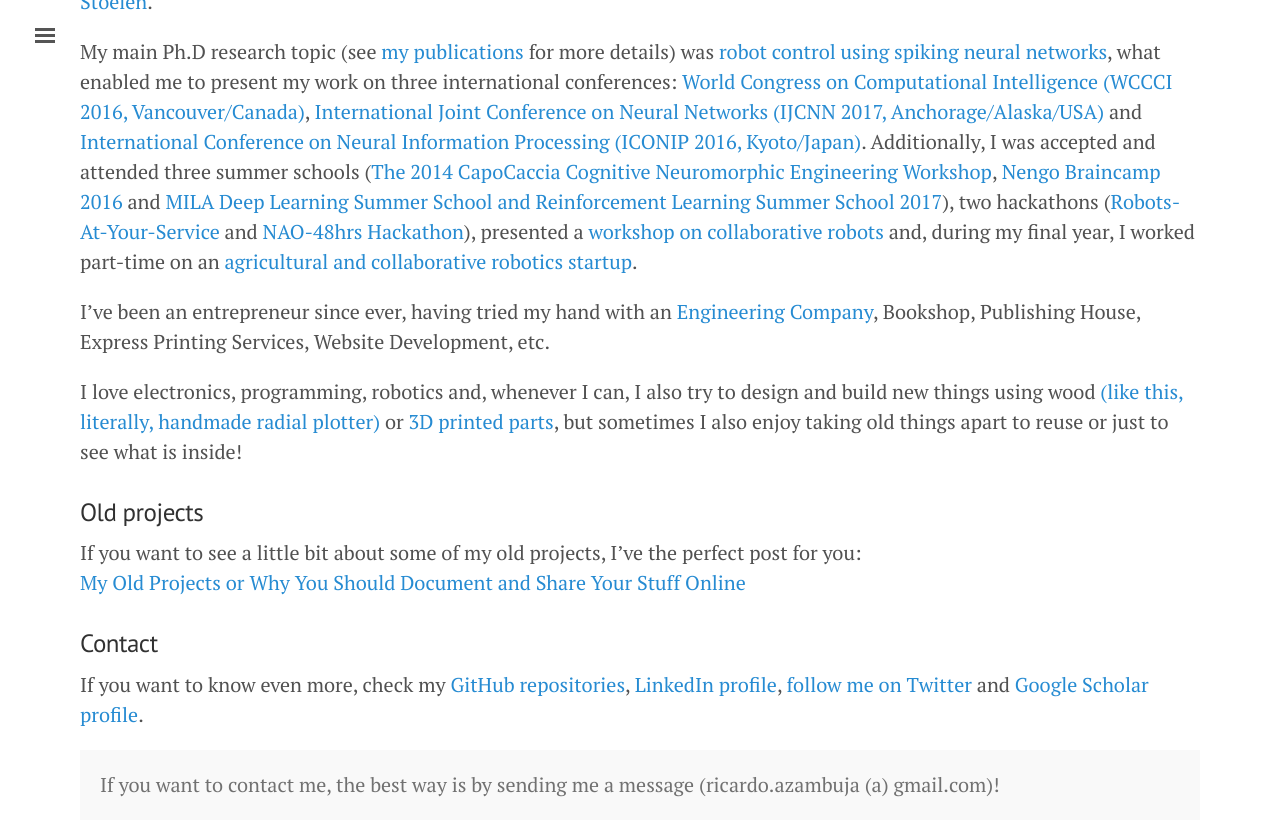
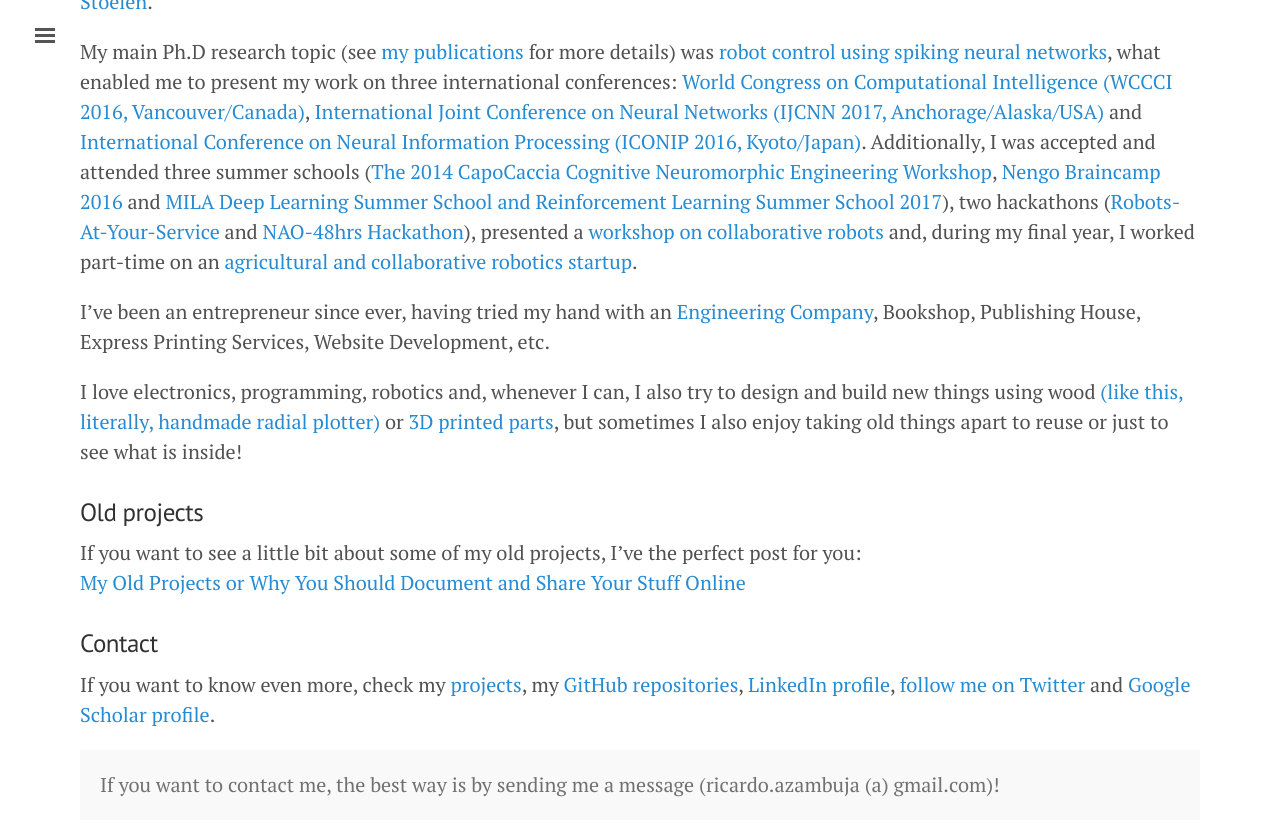
Before and after one commit to ricardodeazambuja/ricardodeazambuja.github.io, a Jekyll site: the page built from _pages/about.md, in a window 1280 px wide and 900 px high, scrolled down 2363 px. Shown: the top 836 px of the window. Built offline with Jekyll 4.4.1, drawn with Linux system fonts in a browser that asks for light colours.

Commit message:
link to projects added

```diff
--- a/_pages/about.md
+++ b/_pages/about.md
@@ -47,7 +47,7 @@
 
 <a id="contact"></a>
 ### Contact
-If you want to know even more, check my [GitHub repositories](https://github.com/ricardodeazambuja), [LinkedIn profile](https://www.linkedin.com/in/ricardodeazambuja/), [follow me on Twitter](https://twitter.com/rdeazambuja78) and [Google Scholar profile](https://scholar.google.co.uk/citations?user=F8AFA4gAAAAJ).
+If you want to know even more, check my [projects](../projects/), my [GitHub repositories](https://github.com/ricardodeazambuja), [LinkedIn profile](https://www.linkedin.com/in/ricardodeazambuja/), [follow me on Twitter](https://twitter.com/rdeazambuja78) and [Google Scholar profile](https://scholar.google.co.uk/citations?user=F8AFA4gAAAAJ).
 
 <p class="message">
 If you want to contact me, the best way is by sending me a message (ricardo.azambuja (a) gmail.com)!
```
